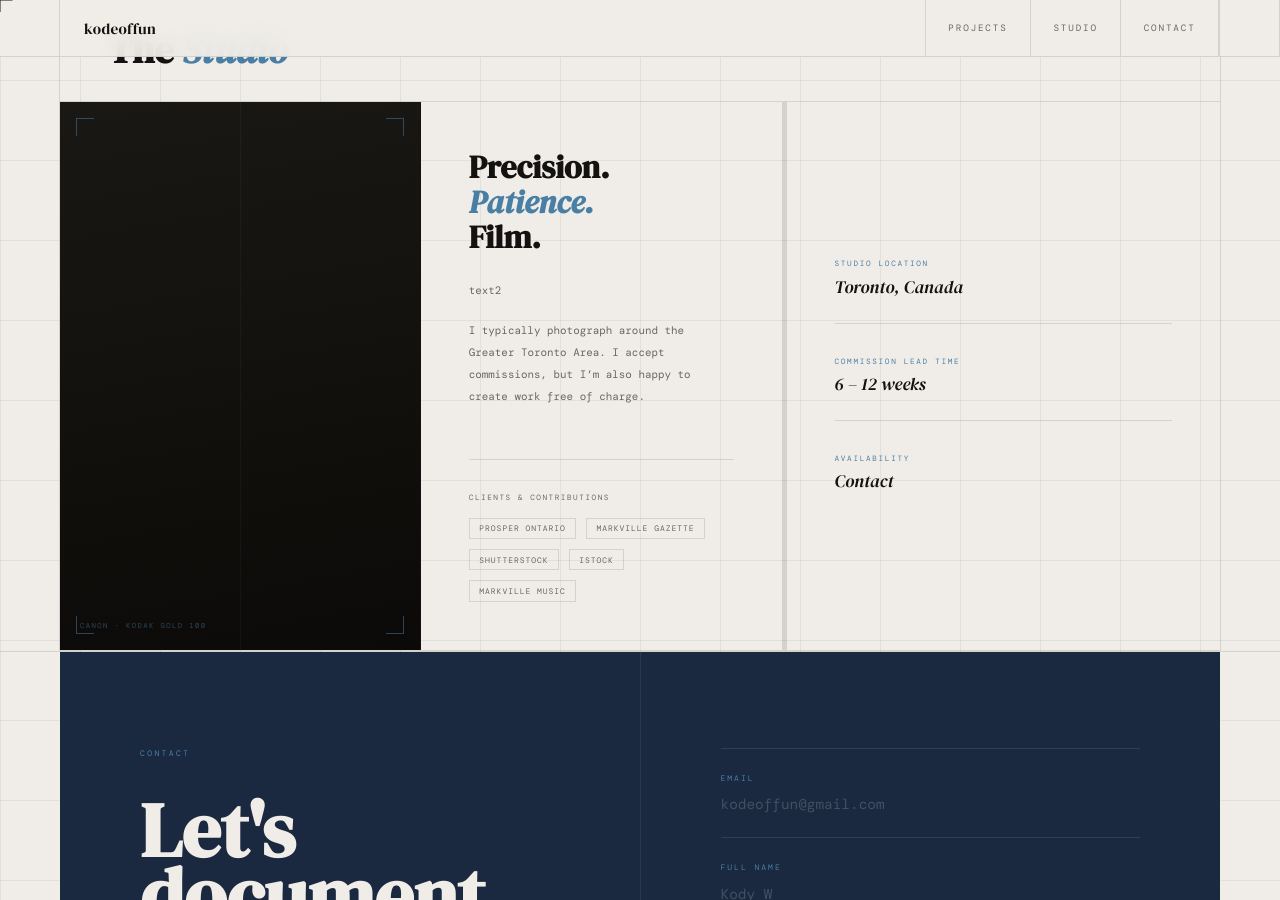
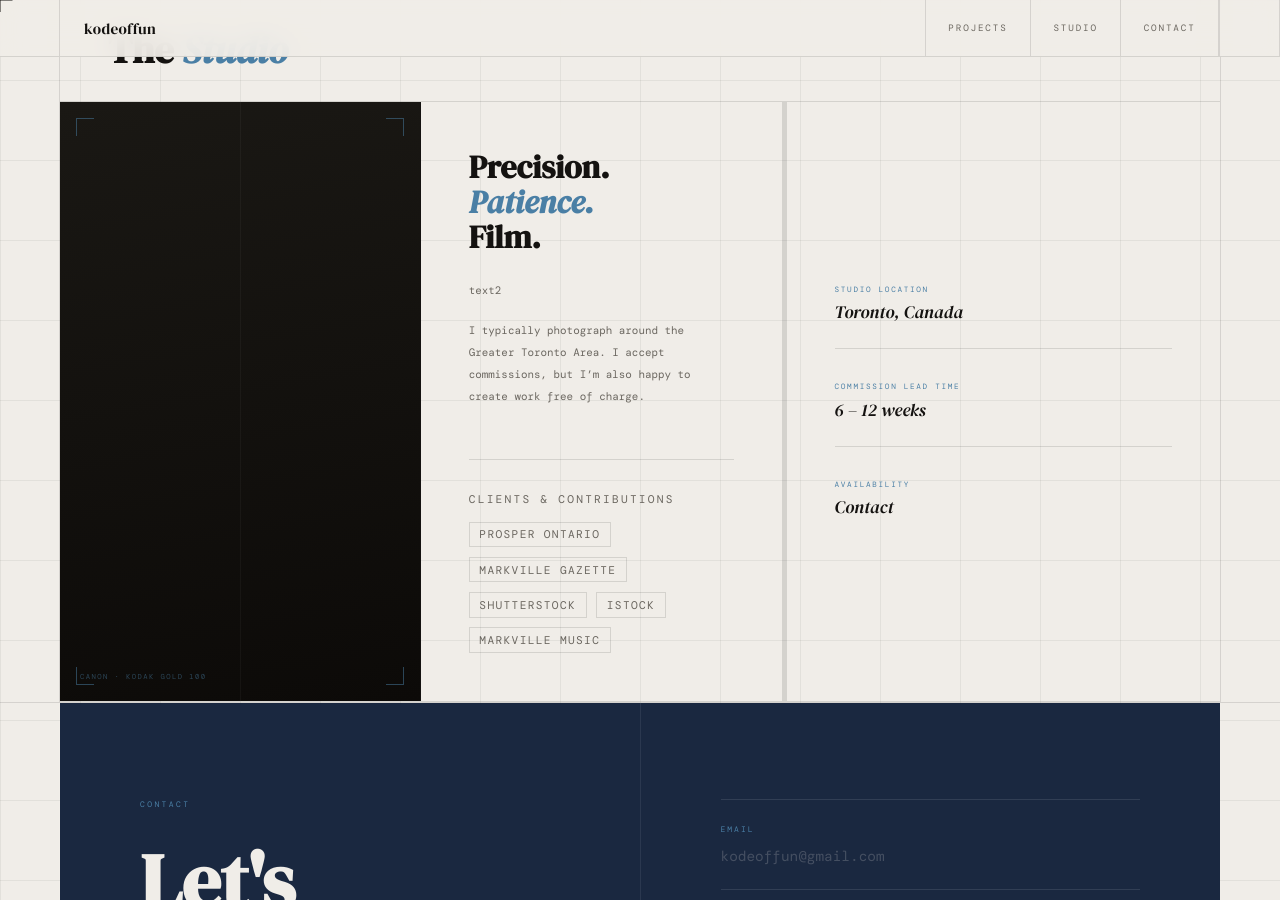
Before and after one commit to kodeoffun/kodeoffun.github.io, a Jekyll site: the page index.html, which Jekyll copies as it is, in a window 1280 px wide and 900 px high, scrolled down 3029 px. Built offline with Jekyll 4.4.1, drawn with Linux system fonts in a browser that asks for light colours; some web fonts are replaced.

Commit message:
Update index.html

```diff
--- a/index.html
+++ b/index.html
@@ -483,14 +483,14 @@
     border-top: 1px solid var(--line);
   }
   .clients-label {
-    font-size: 0.48rem; letter-spacing: 0.2em; text-transform: uppercase;
+    font-size: 0.7rem; letter-spacing: 0.2em; text-transform: uppercase;
     color: var(--steel); margin-bottom: 1rem;
   }
   .clients-list {
     display: flex; flex-wrap: wrap; gap: 0.6rem;
   }
   .client-tag {
-    font-size: 0.5rem; letter-spacing: 0.12em; text-transform: uppercase;
+    font-size: 0.7rem; letter-spacing: 0.12em; text-transform: uppercase;
     border: 1px solid var(--line);
     padding: 0.3rem 0.6rem;
     color: var(--steel);
```
